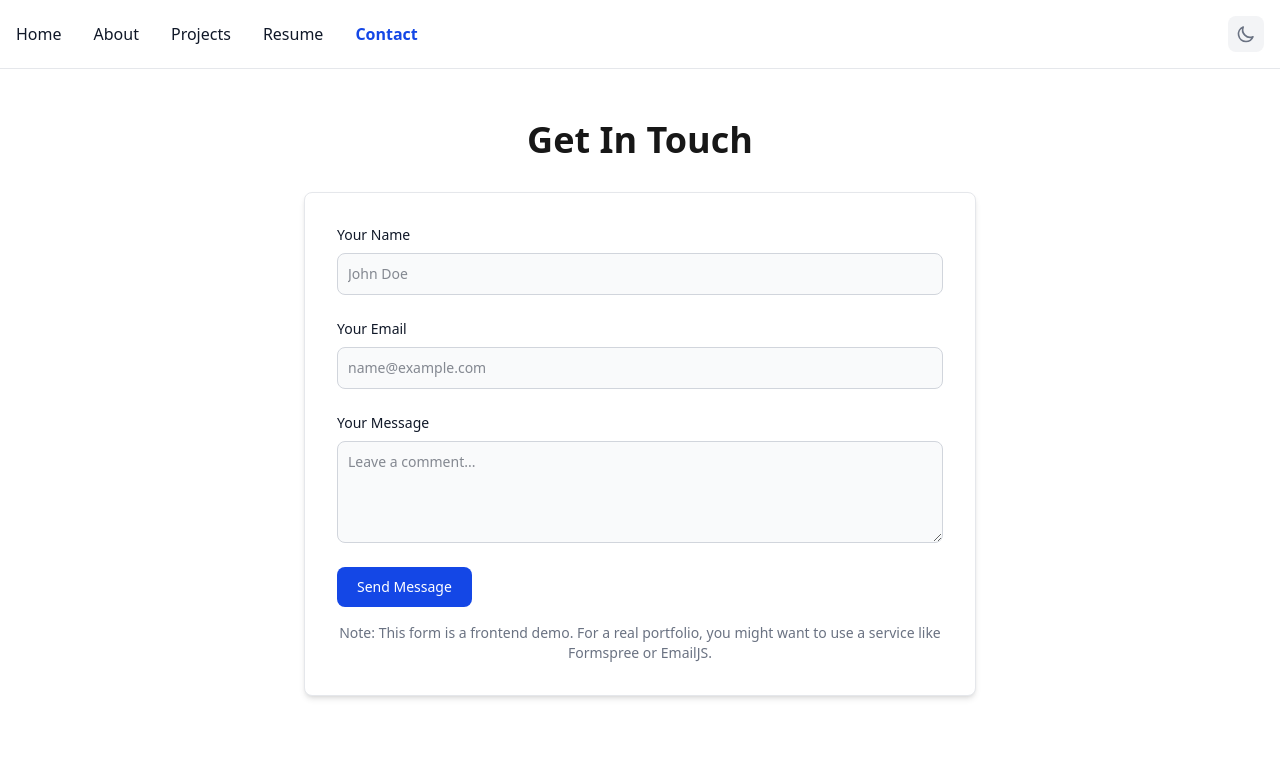
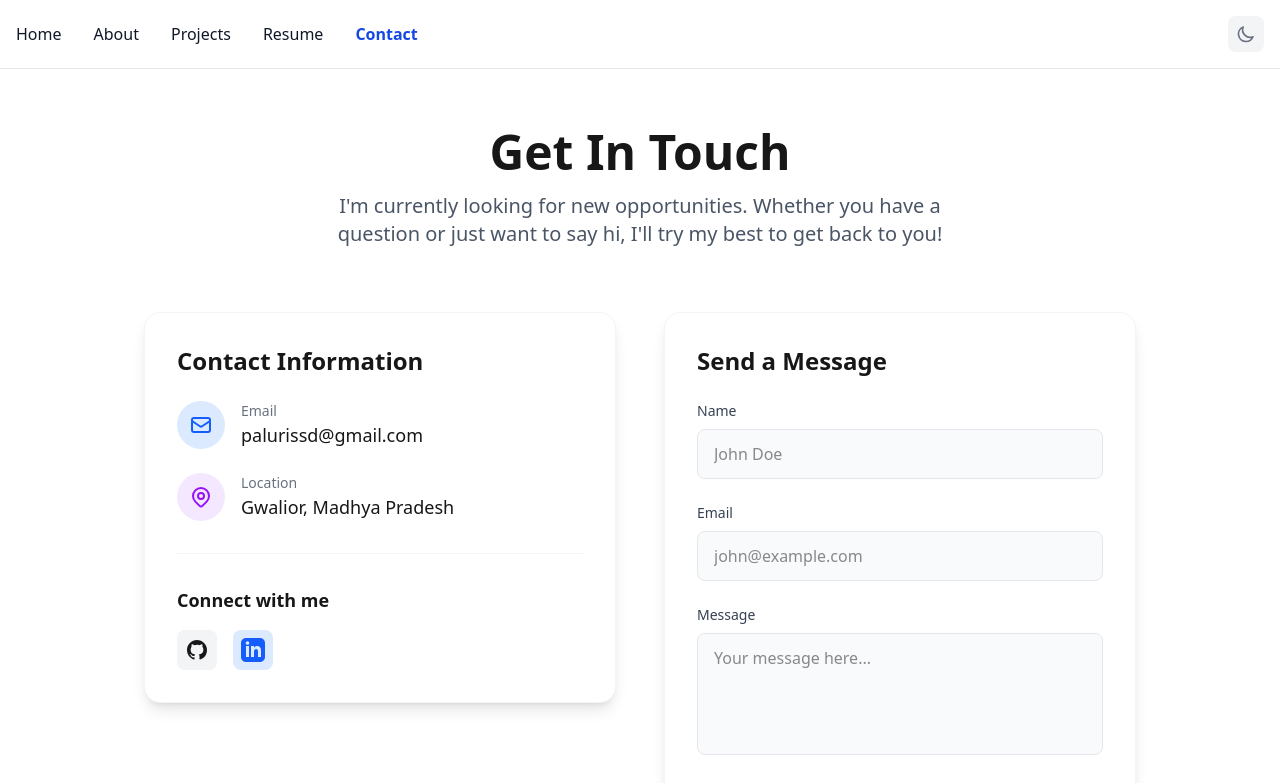
Before and after one commit to saisasidharpaluri/portfolio_01, a Next.js app: page /contact in a window 1280 px wide. Shown: the top 783 px of the page. Built offline with nearby package versions, Linux system fonts and the light colour scheme.

Commit message:
Update contact info, project links, and resume details

```diff
--- a/src/app/contact/page.tsx
+++ b/src/app/contact/page.tsx
@@ -1,26 +1,76 @@
 export default function Contact() {
   return (
-    <div className="max-w-2xl mx-auto py-10">
-      <h1 className="text-4xl font-bold mb-8 text-center">Get In Touch</h1>
-      <div className="bg-white dark:bg-gray-800 p-8 rounded-lg shadow-md border border-gray-200 dark:border-gray-700">
-        <form>
-          <div className="mb-6">
-            <label htmlFor="name" className="block mb-2 text-sm font-medium text-gray-900 dark:text-white">Your Name</label>
-            <input type="text" id="name" className="bg-gray-50 border border-gray-300 text-gray-900 text-sm rounded-lg focus:ring-blue-500 focus:border-blue-500 block w-full p-2.5 dark:bg-gray-700 dark:border-gray-600 dark:placeholder-gray-400 dark:text-white" placeholder="John Doe" required />
-          </div>
-          <div className="mb-6">
-            <label htmlFor="email" className="block mb-2 text-sm font-medium text-gray-900 dark:text-white">Your Email</label>
-            <input type="email" id="email" className="bg-gray-50 border border-gray-300 text-gray-900 text-sm rounded-lg focus:ring-blue-500 focus:border-blue-500 block w-full p-2.5 dark:bg-gray-700 dark:border-gray-600 dark:placeholder-gray-400 dark:text-white" placeholder="name@example.com" required />
-          </div>
-          <div className="mb-6">
-            <label htmlFor="message" className="block mb-2 text-sm font-medium text-gray-900 dark:text-white">Your Message</label>
-            <textarea id="message" rows={4} className="block p-2.5 w-full text-sm text-gray-900 bg-gray-50 rounded-lg border border-gray-300 focus:ring-blue-500 focus:border-blue-500 dark:bg-gray-700 dark:border-gray-600 dark:placeholder-gray-400 dark:text-white" placeholder="Leave a comment..." required></textarea>
-          </div>
-          <button type="submit" className="text-white bg-blue-700 hover:bg-blue-800 focus:ring-4 focus:outline-none focus:ring-blue-300 font-medium rounded-lg text-sm w-full sm:w-auto px-5 py-2.5 text-center dark:bg-blue-600 dark:hover:bg-blue-700 dark:focus:ring-blue-800">Send Message</button>
-        </form>
-        <p className="mt-4 text-sm text-gray-500 text-center">
-          Note: This form is a frontend demo. For a real portfolio, you might want to use a service like Formspree or EmailJS.
+    <div className="max-w-5xl mx-auto py-12 px-4">
+      <div className="text-center mb-16">
+        <h1 className="text-4xl md:text-5xl font-bold mb-4">Get In Touch</h1>
+        <p className="text-xl text-gray-600 dark:text-gray-400 max-w-2xl mx-auto">
+          I'm currently looking for new opportunities. Whether you have a question or just want to say hi, I'll try my best to get back to you!
         </p>
+      </div>
+
+      <div className="grid grid-cols-1 md:grid-cols-2 gap-12">
+        {/* Contact Info */}
+        <div className="space-y-8">
+            <div className="bg-white dark:bg-gray-800 p-8 rounded-2xl shadow-lg border border-gray-100 dark:border-gray-700">
+                <h3 className="text-2xl font-bold mb-6">Contact Information</h3>
+                <div className="space-y-6">
+                    <div className="flex items-center space-x-4">
+                        <div className="bg-blue-100 dark:bg-blue-900/30 p-3 rounded-full text-blue-600 dark:text-blue-400">
+                            <svg className="w-6 h-6" fill="none" stroke="currentColor" viewBox="0 0 24 24"><path strokeLinecap="round" strokeLinejoin="round" strokeWidth={2} d="M3 8l7.89 5.26a2 2 0 002.22 0L21 8M5 19h14a2 2 0 002-2V7a2 2 0 00-2-2H5a2 2 0 00-2 2v10a2 2 0 002 2z"/></svg>
+                        </div>
+                        <div>
+                            <p className="text-sm text-gray-500 dark:text-gray-400">Email</p>
+                            <a href="mailto:palurissd@gmail.com" className="text-lg font-medium hover:text-blue-600 transition-colors">palurissd@gmail.com</a>
+                        </div>
+                    </div>
+
+                    <div className="flex items-center space-x-4">
+                        <div className="bg-purple-100 dark:bg-purple-900/30 p-3 rounded-full text-purple-600 dark:text-purple-400">
+                            <svg className="w-6 h-6" fill="none" stroke="currentColor" viewBox="0 0 24 24"><path strokeLinecap="round" strokeLinejoin="round" strokeWidth={2} d="M17.657 16.657L13.414 20.9a1.998 1.998 0 01-2.827 0l-4.244-4.243a8 8 0 1111.314 0z"/><path strokeLinecap="round" strokeLinejoin="round" strokeWidth={2} d="M15 11a3 3 0 11-6 0 3 3 0 016 0z"/></svg>
+                        </div>
+                        <div>
+                            <p className="text-sm text-gray-500 dark:text-gray-400">Location</p>
+                            <p className="text-lg font-medium">Gwalior, Madhya Pradesh</p>
+                        </div>
+                    </div>
+                </div>
+
+                <div className="mt-8 pt-8 border-t border-gray-100 dark:border-gray-700">
+                    <h4 className="text-lg font-bold mb-4">Connect with me</h4>
+                    <div className="flex space-x-4">
+                        <a href="https://github.com/saisasidharpaluri" target="_blank" rel="noopener noreferrer" className="p-2 bg-gray-100 dark:bg-gray-700 rounded-lg hover:bg-gray-200 dark:hover:bg-gray-600 transition-colors" aria-label="GitHub">
+                             <svg className="w-6 h-6" fill="currentColor" viewBox="0 0 24 24"><path fillRule="evenodd" d="M12 2C6.477 2 2 6.484 2 12.017c0 4.425 2.865 8.18 6.839 9.504.5.092.682-.217.682-.483 0-.237-.008-.868-.013-1.703-2.782.605-3.369-1.343-3.369-1.343-.454-1.158-1.11-1.466-1.11-1.466-.908-.62.069-.608.069-.608 1.003.07 1.531 1.032 1.531 1.032.892 1.53 2.341 1.088 2.91.832.092-.647.35-1.088.636-1.338-2.22-.253-4.555-1.113-4.555-4.951 0-1.093.39-1.988 1.029-2.688-.103-.253-.446-1.272.098-2.65 0 0 .84-.27 2.75 1.026A9.564 9.564 0 0112 6.844c.85.004 1.705.115 2.504.337 1.909-1.296 2.747-1.027 2.747-1.027.546 1.379.202 2.398.1 2.651.64.7 1.028 1.595 1.028 2.688 0 3.848-2.339 4.695-4.566 4.943.359.309.678.92.678 1.855 0 1.338-.012 2.419-.012 2.747 0 .268.18.58.688.482A10.019 10.019 0 0022 12.017C22 6.484 17.522 2 12 2z" clipRule="evenodd" /></svg>
+                        </a>
+                        {/* LinkedIn - add your URL if available */}
+                         <a href="https://www.linkedin.com/in/sai-sasidhar-paluri-896b43289/" target="_blank" rel="noopener noreferrer" className="p-2 bg-blue-100 dark:bg-blue-900/30 text-blue-600 dark:text-blue-400 rounded-lg hover:bg-blue-200 dark:hover:bg-blue-900/50 transition-colors" aria-label="LinkedIn">
+                             <svg className="w-6 h-6" fill="currentColor" viewBox="0 0 24 24"><path d="M19 0h-14c-2.761 0-5 2.239-5 5v14c0 2.761 2.239 5 5 5h14c2.762 0 5-2.239 5-5v-14c0-2.761-2.238-5-5-5zm-11 19h-3v-11h3v11zm-1.5-12.268c-.966 0-1.75-.79-1.75-1.764s.784-1.764 1.75-1.764 1.75.79 1.75 1.764-.783 1.764-1.75 1.764zm13.5 12.268h-3v-5.604c0-3.368-4-3.113-4 0v5.604h-3v-11h3v1.765c1.396-2.586 7-2.777 7 2.476v6.759z"/></svg>
+                        </a>
+                    </div>
+                </div>
+            </div>
+        </div>
+
+        {/* Form */}
+        <div className="bg-white dark:bg-gray-800 p-8 rounded-2xl shadow-lg border border-gray-100 dark:border-gray-700">
+            <h3 className="text-2xl font-bold mb-6">Send a Message</h3>
+            <form className="space-y-6">
+                <div>
+                    <label htmlFor="name" className="block text-sm font-medium text-gray-700 dark:text-gray-300 mb-2">Name</label>
+                    <input type="text" id="name" className="w-full px-4 py-3 rounded-lg bg-gray-50 dark:bg-gray-700 border border-gray-200 dark:border-gray-600 focus:outline-none focus:ring-2 focus:ring-blue-500 transition-colors" placeholder="John Doe" required />
+                </div>
+                <div>
+                    <label htmlFor="email" className="block text-sm font-medium text-gray-700 dark:text-gray-300 mb-2">Email</label>
+                    <input type="email" id="email" className="w-full px-4 py-3 rounded-lg bg-gray-50 dark:bg-gray-700 border border-gray-200 dark:border-gray-600 focus:outline-none focus:ring-2 focus:ring-blue-500 transition-colors" placeholder="john@example.com" required />
+                </div>
+                <div>
+                    <label htmlFor="message" className="block text-sm font-medium text-gray-700 dark:text-gray-300 mb-2">Message</label>
+                    <textarea id="message" rows={4} className="w-full px-4 py-3 rounded-lg bg-gray-50 dark:bg-gray-700 border border-gray-200 dark:border-gray-600 focus:outline-none focus:ring-2 focus:ring-blue-500 transition-colors resize-none" placeholder="Your message here..." required></textarea>
+                </div>
+                <button type="submit" className="w-full bg-blue-600 hover:bg-blue-700 text-white font-bold py-3 px-8 rounded-lg transition-all duration-300 transform hover:-translate-y-1 shadow-lg hover:shadow-blue-500/30">
+                    Send Message
+                </button>
+            </form>
+        </div>
       </div>
     </div>
   );
--- a/src/app/resume/page.tsx
+++ b/src/app/resume/page.tsx
@@ -22,9 +22,9 @@ export default function Resume() {
           <p className="text-gray-600 dark:text-gray-400 mb-2">Computer Science Student | Cybersecurity Enthusiast</p>
           <div className="flex flex-wrap gap-4 text-sm text-gray-500 dark:text-gray-400">
             <span>📍 Gwalior, Madhya Pradesh</span>
-            <span>📧 [Email Address]</span>
-            <span>🔗 [LinkedIn Profile]</span>
-            <span>🐙 [GitHub Profile]</span>
+            <span>📧 palurissd@gmail.com</span>
+            <span>🔗 <a href="https://www.linkedin.com/in/sai-sasidhar-paluri-896b43289/" target="_blank" rel="noopener noreferrer" className="hover:text-blue-600 dark:hover:text-blue-400 underline">LinkedIn Profile</a></span>
+            <span>🐙 <a href="https://github.com/saisasidharpaluri" target="_blank" rel="noopener noreferrer" className="hover:text-blue-600 dark:hover:text-blue-400 underline">GitHub Profile</a></span>
           </div>
         </div>
 
```
Also changed, not shown: src/app/projects/page.tsx (+6 -5 lines).
